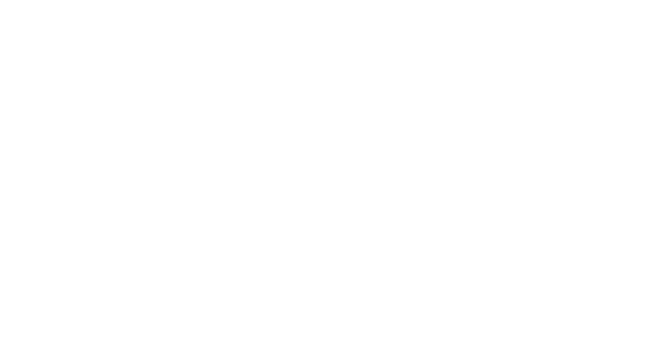
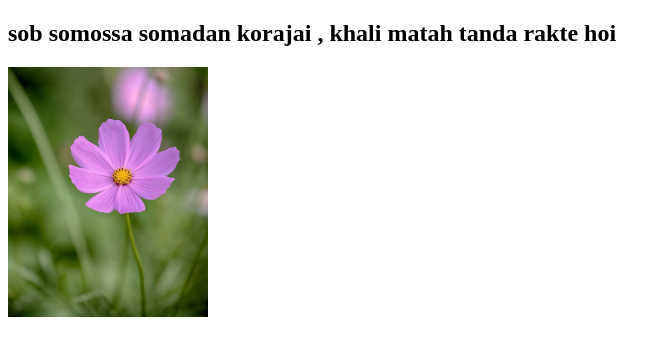
Before and after one commit to tijoe321/solving-the-problem-repo, a plain HTML site: page index.html in a window 1280 px wide. Shown: the whole page, without its empty margins (0-670 px from the left). Drawn offline with Linux system fonts and the light colour scheme.

Commit message:
added image

```diff
--- a/index.html
+++ b/index.html
@@ -8,6 +8,8 @@
 </head>
 
 <body>
+    <h2>sob somossa somadan korajai , khali matah tanda rakte hoi</h2>
+    <img width="200px" src="purpleflower.jpg" alt="">
 
 </body>
 
```
Also changed, not shown: purpleflower.jpg (added).
